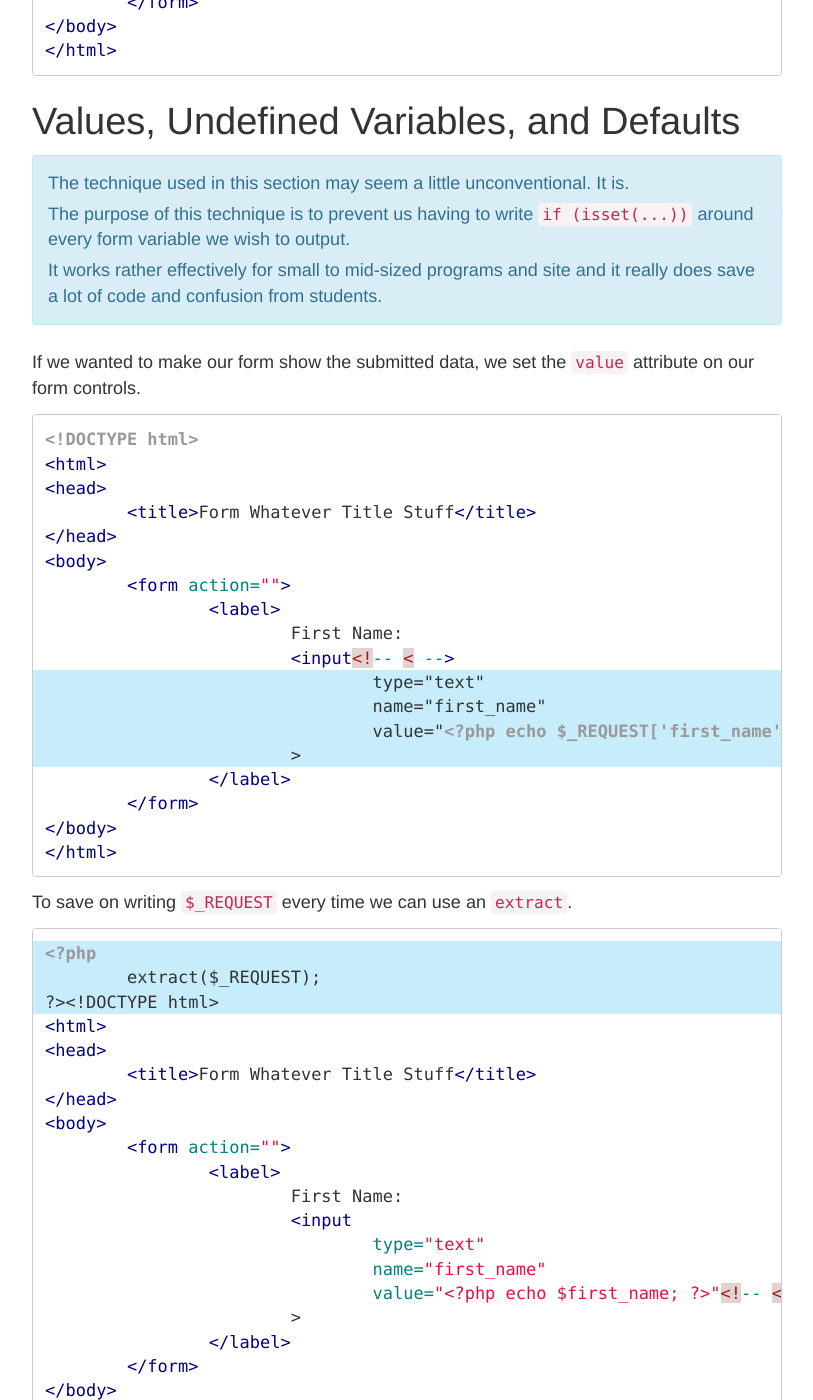
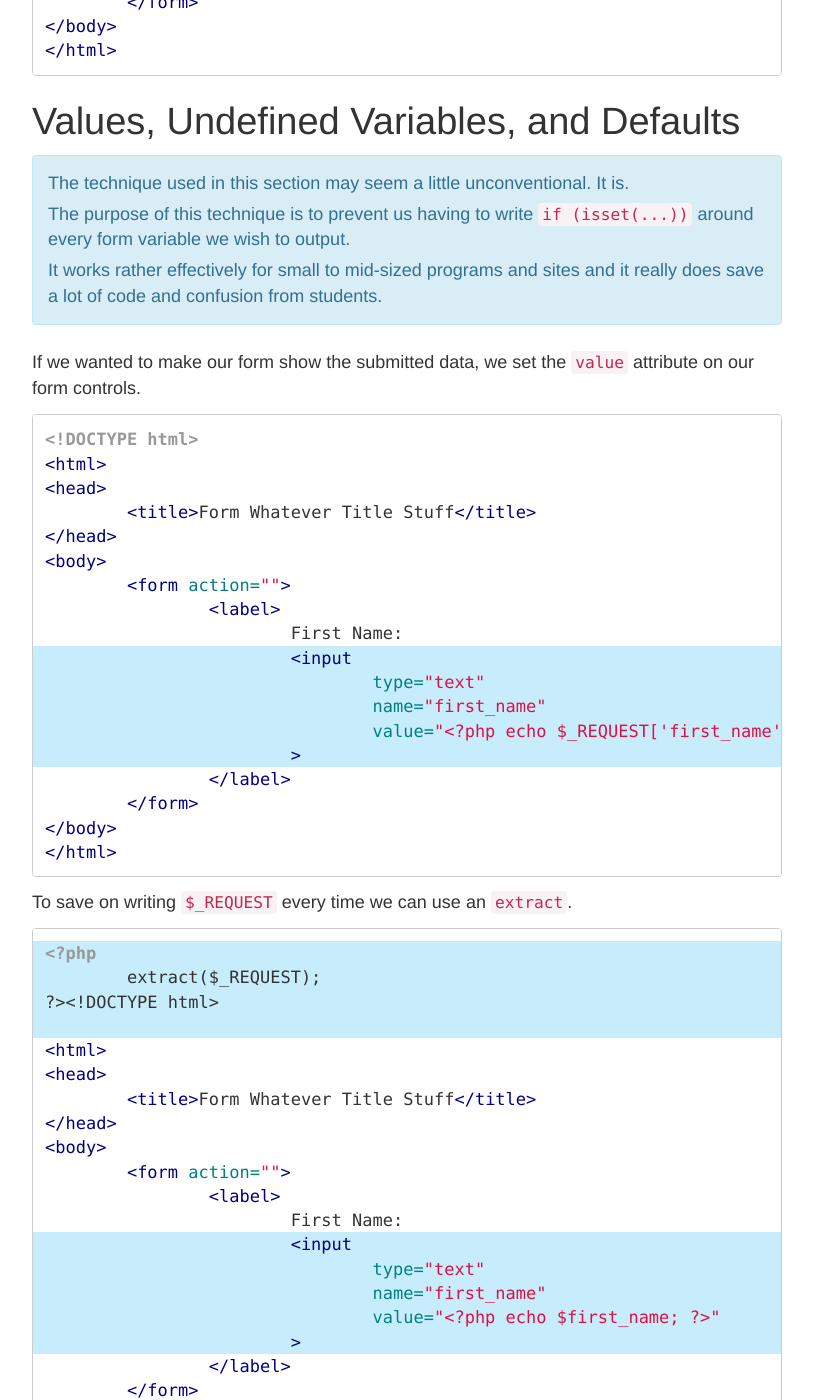
Before and after one commit to walkerab/discovery-awa, a Jekyll site: the page built from form-basics/index.md, in a window 1280 px wide and 1400 px high, scrolled down 4586 px. Shown: the whole window, without its empty margins (233-1046 px from the left). Built offline with Jekyll 4.4.1, drawn with Linux system fonts in a browser that asks for light colours; Markdown is read by kramdown in place of the engine named in the settings.

````diff
--- a/form-basics/index.md
+++ b/form-basics/index.md
@@ -203,7 +203,7 @@ I recommend using `$_REQUEST` over `$_POST` or `$_GET` because then we don't nee
 		The purpose of this technique is to prevent us having to write <code>if (isset(...))</code> around every form variable we wish to output.
 	</p>
 	<p>
-		It works rather effectively for small to mid-sized programs and site and it really does save a lot of code and confusion from students.
+		It works rather effectively for small to mid-sized programs and sites and it really does save a lot of code and confusion from students.
 	</p>
 </div>
 
@@ -219,11 +219,13 @@ If we wanted to make our form show the submitted data, we set the `value` attrib
 	<form action="">
 		<label>
 			First Name:
-			<input<!-- < -->
-				type="text"<!-- < -->
-				name="first_name"<!-- < -->
-				value="<?php echo $_REQUEST['first_name']; ?>"<!-- < -->
-			><!-- < -->
+			<!-- * -->
+			<input
+				type="text"
+				name="first_name"
+				value="<?php echo $_REQUEST['first_name']; ?>"
+			>
+			<!-- * -->
 		</label>
 	</form>
 </body>
@@ -233,9 +235,9 @@ If we wanted to make our form show the submitted data, we set the `value` attrib
 To save on writing `$_REQUEST` every time we can use an `extract`.
 
 ```html
-<?php// <
-	extract($_REQUEST);// <
-?><!DOCTYPE html><!-- < -->
+<?php // <
+	extract($_REQUEST); // <
+?><!DOCTYPE html> <!-- < -->
 <html>
 <head>
 	<title>Form Whatever Title Stuff</title>
@@ -244,11 +246,13 @@ To save on writing `$_REQUEST` every time we can use an `extract`.
 	<form action="">
 		<label>
 			First Name:
+			<!-- * -->
 			<input
 				type="text"
 				name="first_name"
-				value="<?php echo $first_name; ?>"<!-- < -->
+				value="<?php echo $first_name; ?>"
 			>
+			<!-- * -->
 		</label>
 	</form>
 </body>
@@ -259,7 +263,7 @@ Unfortunately, we are not guaranteed that `$_REQUEST['first_name']` will always
 
 ```html
 <?php
-	$first_name = '';// <
+	$first_name = ''; // <
 	extract($_REQUEST);
 ?><!DOCTYPE html>
 <html>
--- a/js/hl-lines.js
+++ b/js/hl-lines.js
@@ -1,4 +1,5 @@
 $(function(){
+	var multiline_highlight = false;
 	function highlightLine(line) {
 		var index;
 		if ((index = line.indexOf('// &lt;')) != -1) {
@@ -12,6 +13,13 @@ $(function(){
 				line.substr(0,index)+
 				line.substr(index+19)+
 			'</span>';
+		} else
+		if ((index = line.indexOf('&lt;!-- * --&gt;')) != -1) {
+			multiline_highlight = !multiline_highlight;
+			return '';
+		} else
+		if (multiline_highlight) {
+			return '<span class="hl-line">'+line+'</span>';
 		}
 		return line+'\n';
 	}
````
